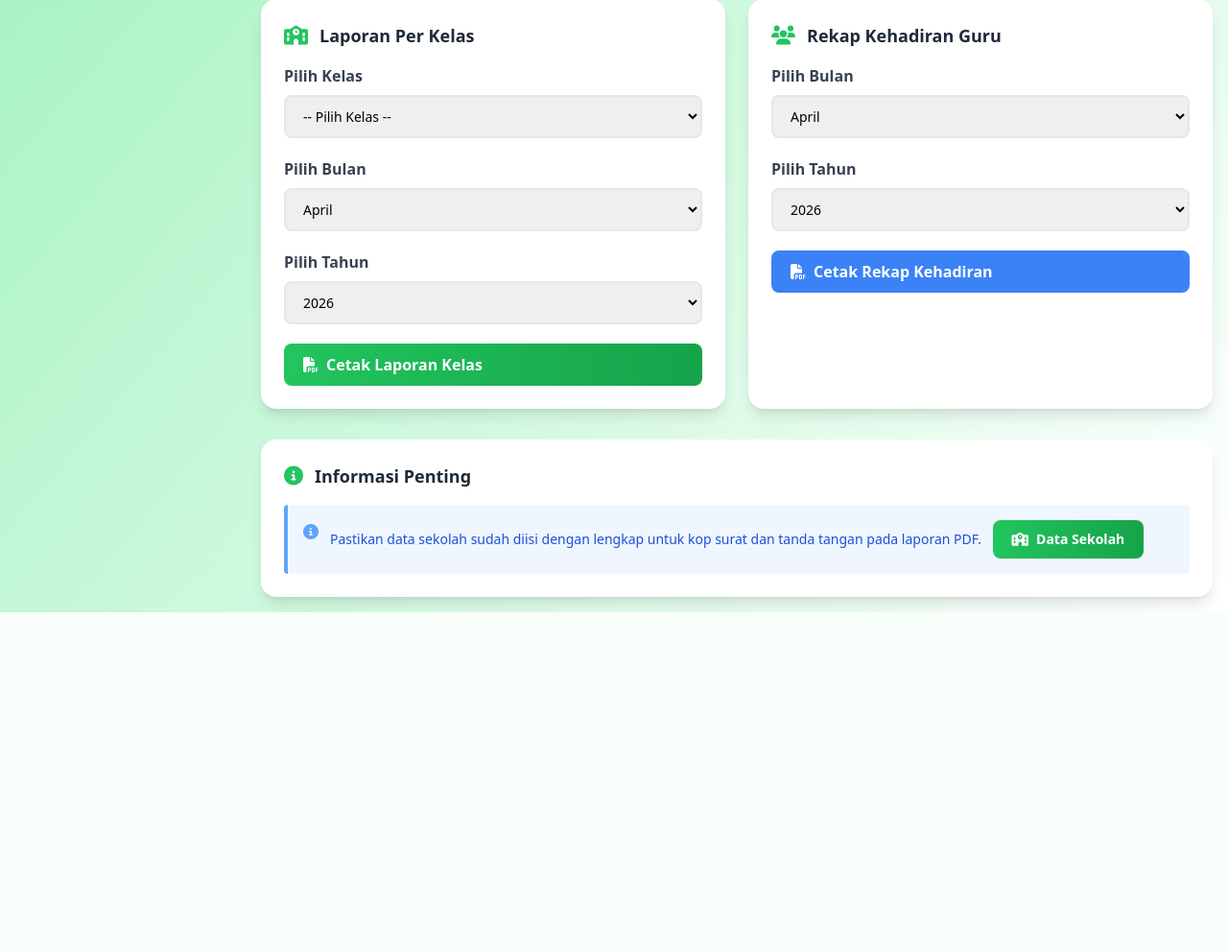
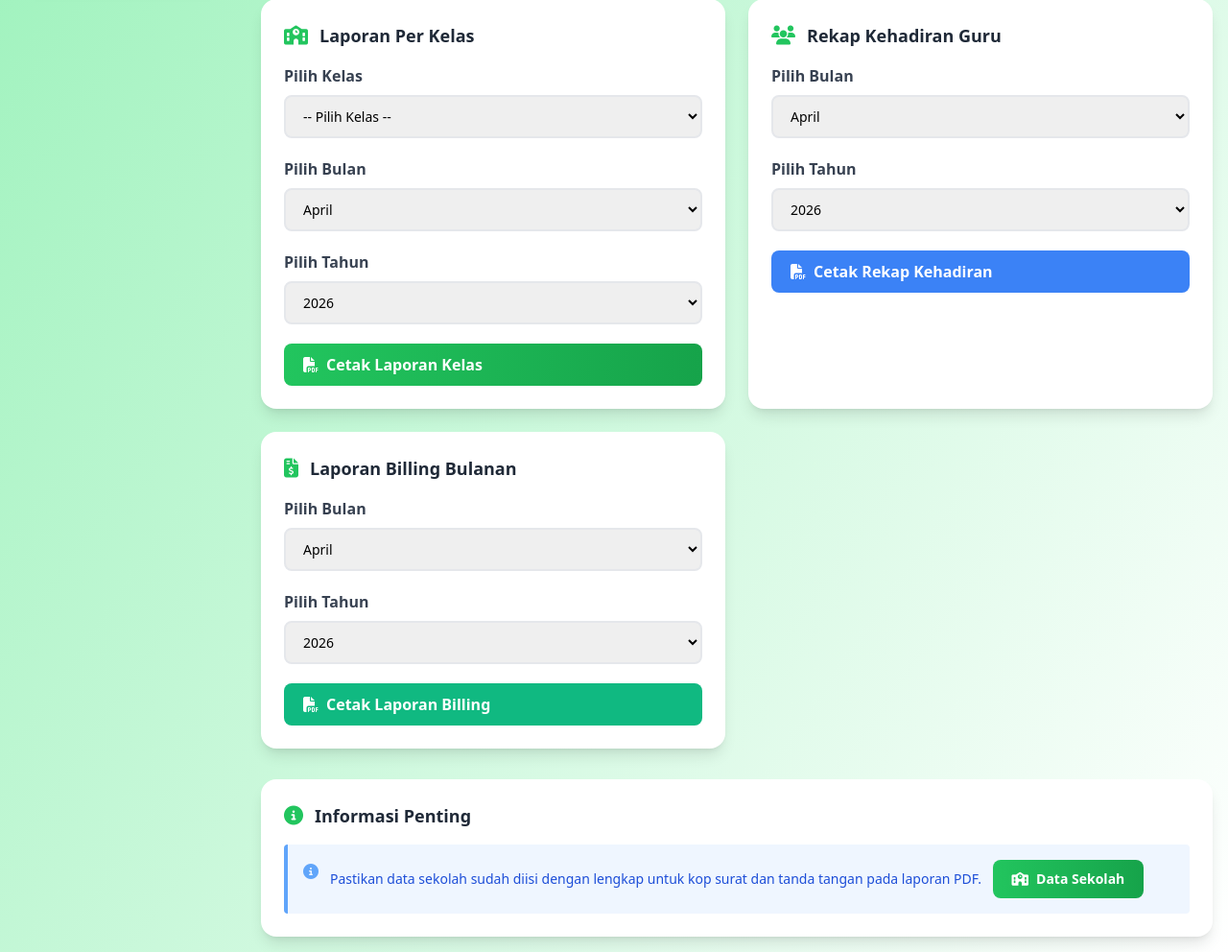
Before and after one commit to yaelahsas/prestasi-web, a CodeIgniter app: page /laporan in a window 1280 px wide. Shown: the part 868-1860 px from the top of the page at 96% size. Before the commit the page ends 1506 px from the top, so only its background shows below. Run offline with CodeIgniter, Linux system fonts and the light colour scheme; a user stored in the database is signed in; data comes from the database, SQL or seed files in the repository; tables that the repository leaves empty or names only in its code hold one stand-in row (values such as "Sample post"); some libraries are stand-ins or nearby versions.

Commit message:
penambahan download billing per bulan

```diff
--- a/application/controllers/Laporan.php
+++ b/application/controllers/Laporan.php
@@ -822,6 +822,165 @@
         $pdf->stream('rekap_kehadiran_' . $bulan . '_' . $tahun . '.pdf', ['Attachment' => 0]);
     }
 
+    // Cetak laporan billing bulanan
+    public function cetak_laporan_billing()
+    {
+        $bulan = $this->input->get('bulan');
+        $tahun = $this->input->get('tahun');
+
+        if (!$bulan || !$tahun) {
+            show_error('Parameter tidak lengkap');
+        }
+
+        // Get data billing bulanan
+        $data_billing = $this->Laporan_model->get_billing_bulanan($bulan, $tahun);
+        $sekolah = $this->Sekolah_model->get_sekolah_for_pdf();
+
+        // Load DomPDF library
+        $this->load->library('dompdf');
+
+        // Create new PDF document
+        $pdf = new Dompdf();
+        $pdf->setPaper('A4', 'portrait');
+
+        $hari_cetak = format_hari_indo(date('Y-m-d'));
+        $tanggal_cetak = format_tanggal_indo(date('Y-m-d'));
+
+        // Build HTML content
+        $html = '<!DOCTYPE html>
+<html>
+<head>
+    <meta charset="utf-8">
+    <title>Laporan Billing Bulanan</title>
+    <style>
+        body {
+            font-family: Helvetica, Arial, sans-serif;
+            font-size: 10px;
+            margin: 15px;
+        }
+        table.main-table {
+            width: 100%;
+            border-collapse: collapse;
+            margin-bottom: 10px;
+        }
+        table.main-table th,
+        table.main-table td {
+            border: 1px solid #000;
+            padding: 5px;
+            font-size: 9px;
+        }
+        table.main-table th {
+            text-align: center;
+            font-weight: bold;
+            background-color: #f0f0f0;
+        }
+        .text-center { text-align: center; }
+        .bold { font-weight: bold; }
+        .info-box {
+            border: 1px solid #000;
+            padding: 10px;
+            margin-bottom: 10px;
+        }
+    </style>
+</head>
+<body>';
+
+        // Add copyright notice to appear on every page
+        $html .= generate_pdf_copyright();
+
+        // Header
+        $html .= generate_pdf_header($pdf, 'LAPORAN BILLING BULANAN');
+
+        // Kotak informasi laporan
+        $html .= '
+<div class="info-box">
+    <table style="width:100%; border:none !important; border-collapse:collapse !important;">
+        <tr>
+            <td style="border:none !important;width:20%;">Periode</td>
+            <td style="border:none !important;width:2%;">:</td>
+            <td style="border:none !important;width:78%;"><b>' . $this->get_nama_bulan($bulan) . ' ' . $tahun . '</b></td>
+        </tr>
+        <tr>
+            <td style="border:none !important;">Hari Cetak</td>
+            <td style="border:none !important;">:</td>
+            <td style="border:none !important;">' . $hari_cetak . '</td>
+        </tr>
+        <tr>
+            <td style="border:none !important;">Tanggal Cetak</td>
+            <td style="border:none !important;">:</td>
+            <td style="border:none !important;">' . $tanggal_cetak . '</td>
+        </tr>
+        <tr>
+            <td style="border:none !important;">Total Guru</td>
+            <td style="border:none !important;">:</td>
+            <td style="border:none !important;"><b>' . count($data_billing) . ' Data</b></td>
+        </tr>
+    </table>
+</div>';
+
+        // Tabel utama laporan
+        $headers = ['No', 'Nama Guru', 'Jabatan', 'Jumlah Pertemuan', 'Rincian Pertemuan', 'Jumlah Total', 'Keterangan'];
+        $table_data = [];
+        $no = 1;
+        $grand_total = 0;
+
+        foreach ($data_billing as $billing) {
+            // Tentukan jabatan berdasarkan NIP
+            $jabatan = (!empty($billing->nip)) ? 'Guru ASN' : 'Guru Non-ASN';
+
+            // Get detail billing
+            $details = $this->Laporan_model->get_billing_detail_bulanan($billing->id_billing);
+
+            // Build rincian pertemuan string
+            $rincian = [];
+            foreach ($details as $detail) {
+                $jenis_label = ucfirst($detail->jenis_kegiatan);
+                $rincian[] = $jenis_label . ' ' . $detail->jumlah_jurnal . ' x Rp ' . number_format($detail->tarif_per_jurnal, 0, ',', '.');
+            }
+            $rincian_text = implode(', ', $rincian);
+
+            $table_data[] = [
+                $no++,
+                $billing->nama_guru,
+                $jabatan,
+                $billing->total_jurnal,
+                $rincian_text,
+                'Rp ' . number_format($billing->total_honor, 0, ',', '.'),
+                ''
+            ];
+
+            $grand_total += $billing->total_honor;
+        }
+
+        // Panggil generate table dengan class khusus
+        $html .= generate_table_html($headers, $table_data, [10, 40, 25, 20, 80, 30, 20], 'main-table');
+
+        // Grand total
+        $html .= '
+<div style="margin-top: 10px;">
+    <table style="width:100%; border:none !important; border-collapse:collapse !important;">
+        <tr>
+            <td style="border:none !important;width:70%;text-align:right;"><b>GRAND TOTAL:</b></td>
+            <td style="border:none !important;width:30%;"><b>Rp ' . number_format($grand_total, 0, ',', '.') . '</b></td>
+        </tr>
+    </table>
+</div>';
+
+        // Footer + QR Code
+        $html .= generate_pdf_footer($pdf, 'Srono', $tanggal_cetak);
+
+        $html .= '</body></html>';
+
+        // Render PDF
+        $pdf->loadHtml($html);
+        $pdf->render();
+
+        // Output
+        $filename = 'laporan_billing_bulanan_' . $bulan . '_' . $tahun . '.pdf';
+
+        $pdf->stream($filename, ['Attachment' => 0]);
+    }
+
     // Helper function untuk nama bulan
     private function get_nama_bulan($bulan)
     {
--- a/application/models/Laporan_model.php
+++ b/application/models/Laporan_model.php
@@ -174,4 +174,68 @@
 
         return $this->db->get()->result();
     }
+
+    // Get billing data untuk laporan bulanan (semua guru aktif)
+    public function get_billing_bulanan($bulan, $tahun)
+    {
+        // Get semua guru aktif
+        $this->db->select('g.id_guru, g.nama_guru, g.nip, g.status');
+        $this->db->from('bimbel_guru g');
+        $this->db->where('g.status', 'aktif');
+        $this->db->order_by('g.nama_guru', 'ASC');
+        $guru_list = $this->db->get()->result();
+
+        // Get billing data untuk periode ini
+        $this->db->from('v_billing_summary');
+        $this->db->where('bulan', $bulan);
+        $this->db->where('tahun', $tahun);
+        $billing_data = $this->db->get()->result();
+
+        // Create array indexed by id_guru untuk lookup cepat
+        $billing_by_guru = [];
+        foreach ($billing_data as $billing) {
+            $billing_by_guru[$billing->id_guru] = $billing;
+        }
+
+        // Merge data: semua guru aktif dengan billing data (jika ada)
+        $result = [];
+        foreach ($guru_list as $guru) {
+            if (isset($billing_by_guru[$guru->id_guru])) {
+                // Guru punya billing data
+                $result[] = $billing_by_guru[$guru->id_guru];
+            } else {
+                // Guru tidak punya billing data (tidak ada jurnal)
+                $result[] = (object)[
+                    'id_billing' => null,
+                    'id_guru' => $guru->id_guru,
+                    'nama_guru' => $guru->nama_guru,
+                    'nip' => $guru->nip,
+                    'total_jurnal' => 0,
+                    'total_honor' => 0,
+                    'status' => null
+                ];
+            }
+        }
+
+        // Sort berdasarkan total_honor descending (terbesar ke terkecil)
+        usort($result, function($a, $b) {
+            return $b->total_honor - $a->total_honor;
+        });
+
+        return $result;
+    }
+
+    // Get billing detail untuk laporan bulanan
+    public function get_billing_detail_bulanan($id_billing)
+    {
+        if (!$id_billing) {
+            return [];
+        }
+
+        $this->db->from('v_billing_detail_lengkap');
+        $this->db->where('id_billing', $id_billing);
+        $this->db->order_by('jenis_kegiatan', 'ASC');
+
+        return $this->db->get()->result();
+    }
 }
--- a/application/views/laporan/index.php
+++ b/application/views/laporan/index.php
@@ -633,6 +633,48 @@
                     </form>
                 </div>
 
+                <!-- Laporan Billing Bulanan -->
+                <div class="bg-white rounded-2xl shadow-lg p-6 animate-slide-up" style="animation-delay: 0.8s">
+                    <div class="flex items-center gap-3 mb-4">
+                        <i class="fas fa-file-invoice-dollar text-school-green text-xl"></i>
+                        <h3 class="text-lg font-semibold text-gray-800">Laporan Billing Bulanan</h3>
+                    </div>
+                    <form id="formLaporanBilling">
+                        <div class="form-group">
+                            <label for="bulan_billing">Pilih Bulan</label>
+                            <select name="bulan_billing" id="bulan_billing" class="form-control">
+                                <option value="01">Januari</option>
+                                <option value="02">Februari</option>
+                                <option value="03">Maret</option>
+                                <option value="04">April</option>
+                                <option value="05">Mei</option>
+                                <option value="06">Juni</option>
+                                <option value="07">Juli</option>
+                                <option value="08">Agustus</option>
+                                <option value="09">September</option>
+                                <option value="10">Oktober</option>
+                                <option value="11">November</option>
+                                <option value="12">Desember</option>
+                            </select>
+                        </div>
+                        <div class="form-group">
+                            <label for="tahun_billing">Pilih Tahun</label>
+                            <select name="tahun_billing" id="tahun_billing" class="form-control">
+                                <?php
+                                $tahun_sekarang = date('Y');
+                                for($tahun = $tahun_sekarang; $tahun >= 2020; $tahun--) {
+                                    echo '<option value="' . $tahun . '">' . $tahun . '</option>';
+                                }
+                                ?>
+                            </select>
+                        </div>
+                        <button type="submit" class="btn btn-success w-full">
+                            <i class="fas fa-file-pdf"></i>
+                            <span>Cetak Laporan Billing</span>
+                        </button>
+                    </form>
+                </div>
+
             </div>
 
             <!-- INFO SECTION -->
--- a/assets/js/laporan/laporan.js
+++ b/assets/js/laporan/laporan.js
@@ -16,6 +16,8 @@
     $('#tahun_kelas').val(currentYear);
     $('#bulan_rekap').val(currentMonth);
     $('#tahun_rekap').val(currentYear);
+    $('#bulan_billing').val(currentMonth);
+    $('#tahun_billing').val(currentYear);
 
     // Handle form submissions
     $('#formLaporanBulanan').on('submit', function(e) {
@@ -79,6 +81,17 @@
 
         // Open PDF in new window
         var url = base_url + 'laporan/cetak_rekap_kehadiran?bulan=' + bulan + '&tahun=' + tahun;
+        window.open(url, '_blank');
+    });
+
+    $('#formLaporanBilling').on('submit', function(e) {
+        e.preventDefault();
+
+        var bulan = $('#bulan_billing').val();
+        var tahun = $('#tahun_billing').val();
+
+        // Open PDF in new window
+        var url = base_url + 'laporan/cetak_laporan_billing?bulan=' + bulan + '&tahun=' + tahun;
         window.open(url, '_blank');
     });
 
```
